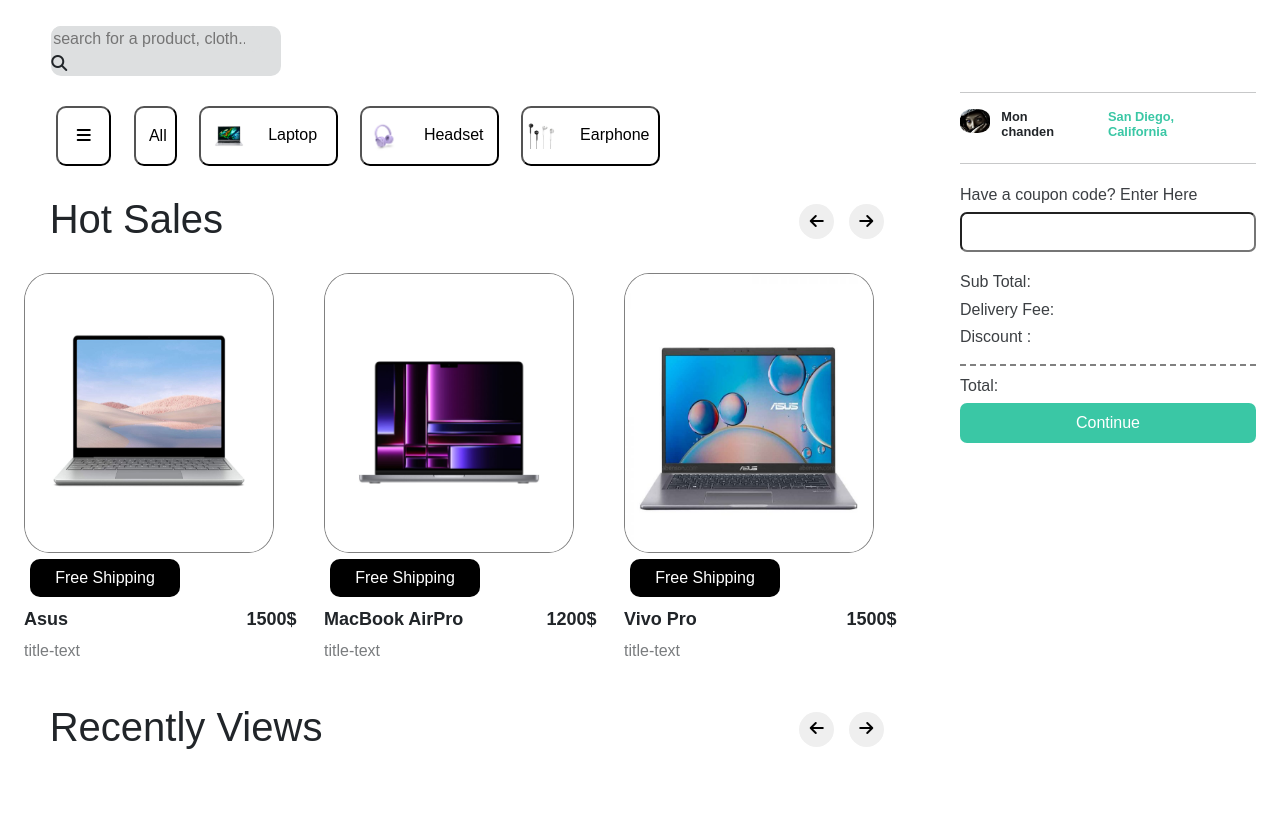
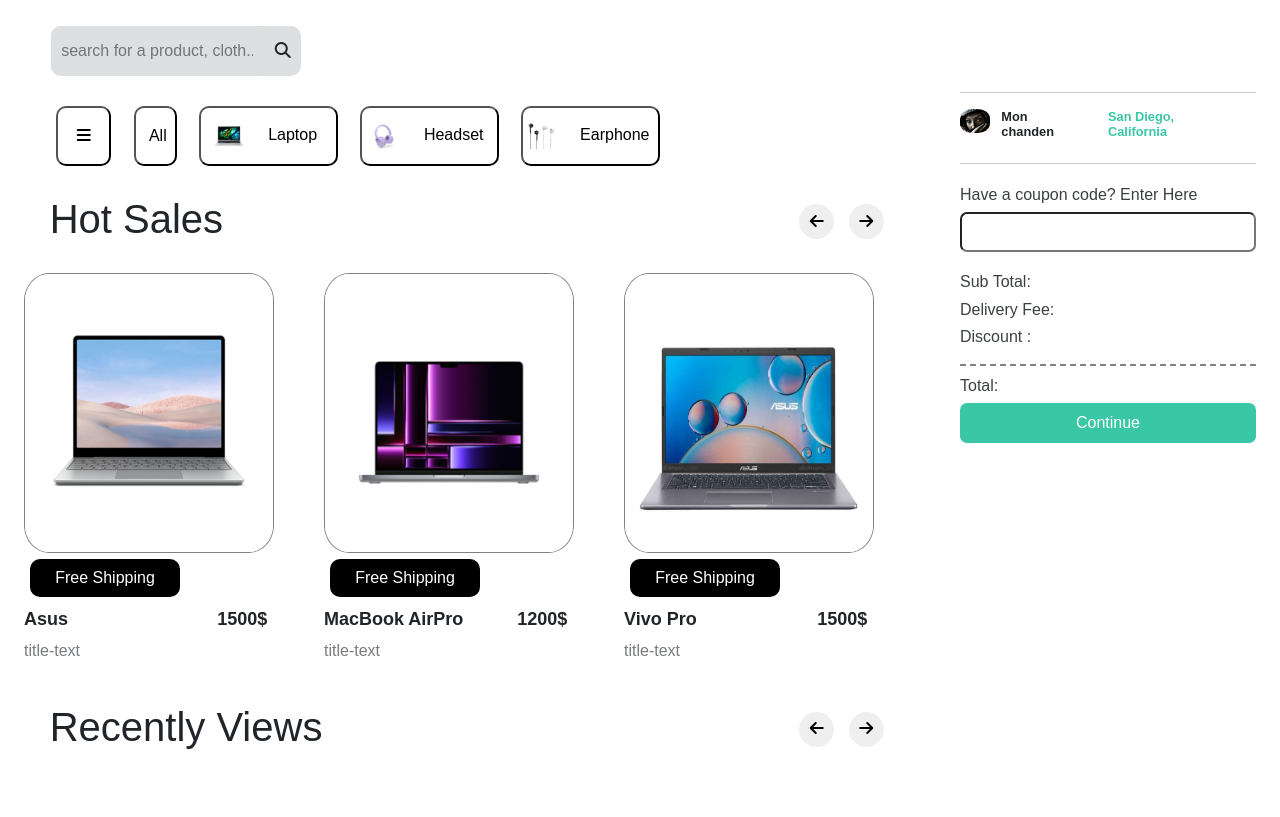
Before and after one commit to Monchanden/ToKoMegawa, a plain HTML site: page index.html in a window 1280 px wide. Drawn offline with Linux system fonts and the light colour scheme.

Commit message:
Update style.css

```diff
--- a/css/style.css
+++ b/css/style.css
@@ -45,7 +45,6 @@
   font-weight: bold;
 }
 .price {
-  padding-left: 40%;
   font-size: large;
   text-align: end;
   font-weight: bold;
@@ -353,21 +352,28 @@
   font-weight: bold;
   text-align: right;
 }
+
 .search input {
   border: 0px;
   background-color: #dddfe0;
   border-radius: 10px;
+  padding-left: 10px;
 }
 .search {
   margin-left: 4%;
   margin-top: 2%;
-  width: 230px;
+  height: 50px;
+  width: 250px;
   background-color: #dddfe0;
   border-radius: 10px;
+}
+#search-input {
+  height: 50px;
 }
 .search input:focus {
   border: 0px;
 }
+
 nav {
   margin: 2%;
   margin-left: 6%;
```
